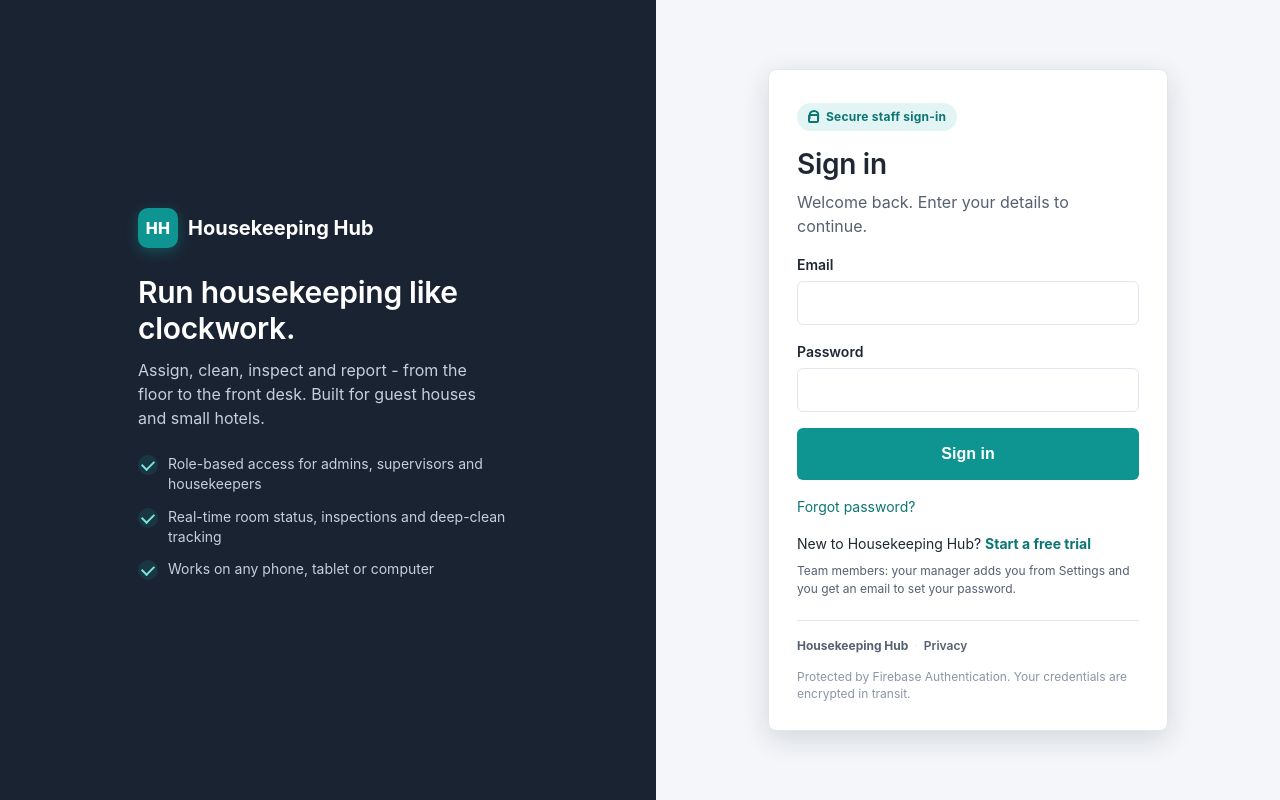
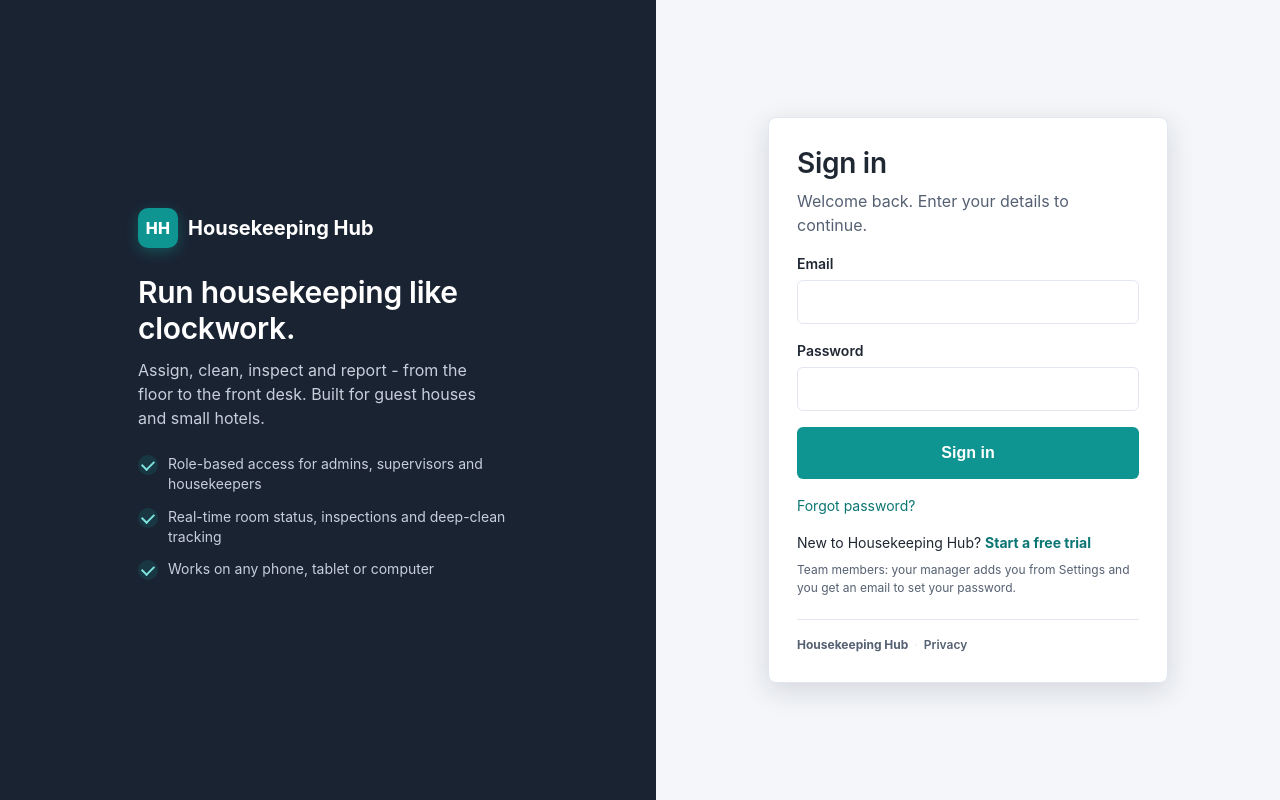
Before and after one commit to michaelseymour132-hue/housekeeping-app, a website: page login.html in a window 1280 px wide. Drawn offline with Linux system fonts and the light colour scheme; no server answers.

Commit message:
Sign-in page: drop 'secure sign-in' / 'credentials encrypted' wording that scam-detection flags
Google Safe Browsing has listed the site as deceptive since 19 Jul 2026; that
wording on a login form is a classic phishing-kit pattern. First step before
requesting a review.

Co-Authored-By: Claude Opus 5.5 <noreply@anthropic.com>
Claude-Session: https://claude.ai/code/session_012nEZhjvHkBvAhPkUhuAvwy

```diff
--- a/login.html
+++ b/login.html
@@ -31,7 +31,6 @@
 </div>
 <div class="auth-form">
 <div class="auth-card card">
-<div class="auth-secure"><span class="auth-lock">lock</span> Secure staff sign-in</div>
 <h1 class="mb8">Sign in</h1>
 <p class="muted mb16">Welcome back. Enter your details to continue.</p>
 <form id="login-form">
@@ -52,7 +51,6 @@
 <span class="auth-foot-brand">Housekeeping Hub</span>
 <span class="auth-foot-sep">&middot;</span>
 <a href="privacy.html">Privacy</a><span id="supportLink"></span>
-<div class="auth-foot-note">Protected by Firebase Authentication. Your credentials are encrypted in transit.</div>
 </div>
 </div>
 </div>
```
